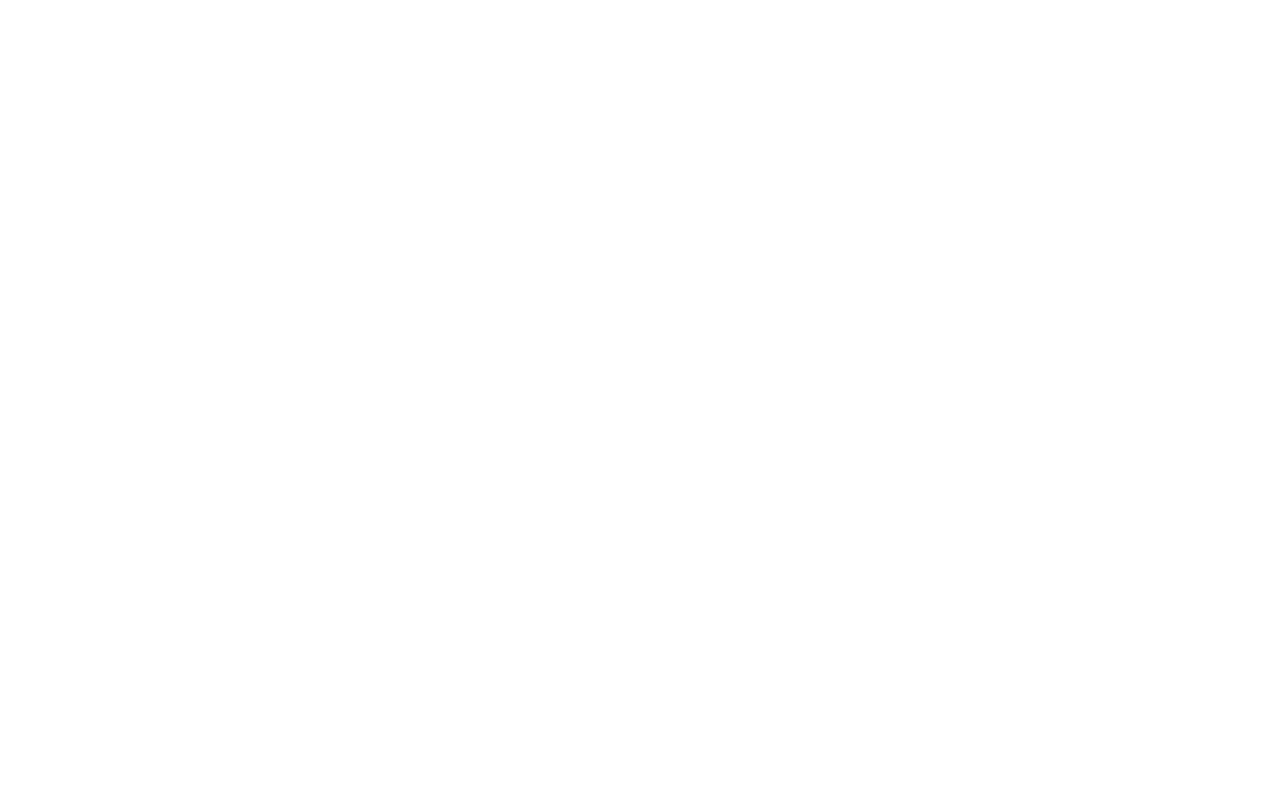
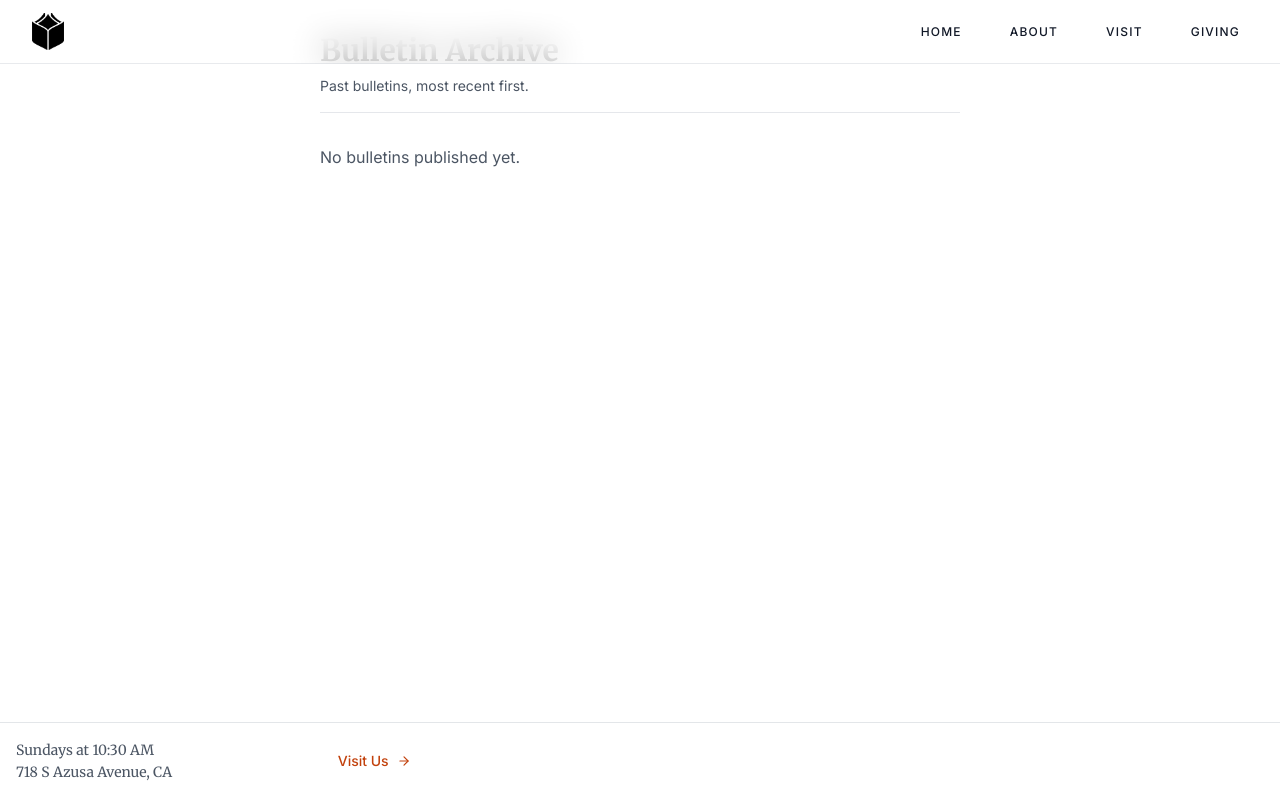
Before and after one commit to PraiseChurch/web, a Next.js app: page /bulletin/archive in a window 1280 px wide. Before the commit this address had no page. Built offline with nearby package versions, Linux system fonts and the light colour scheme.

Commit message:
feat(bulletin): add /bulletin/archive route

```diff
--- /dev/null
+++ b/src/app/bulletin/archive/page.tsx
@@ -0,0 +1,56 @@
+import React from "react";
+import Link from "next/link";
+import type { Metadata } from "next";
+import { listPublished } from "../_data/bulletins";
+import { buildSlug } from "../_data/slug";
+import { formatBulletinDate } from "../_view/format";
+
+export const metadata: Metadata = {
+  title: "Bulletin Archive | Praise Church West Covina",
+  description: "Past weekly bulletins from Praise Church West Covina.",
+};
+
+export default function BulletinArchivePage() {
+  const bulletins = listPublished();
+  return (
+    <main className="max-w-2xl mx-auto px-4 py-8">
+      <header className="border-b border-gray-200 pb-4">
+        <h1 className="text-3xl font-serif font-bold text-black">
+          Bulletin Archive
+        </h1>
+        <p className="mt-2 text-sm text-gray-600 font-sans">
+          Past bulletins, most recent first.
+        </p>
+      </header>
+      {bulletins.length === 0 ? (
+        <p className="mt-8 text-gray-600 font-sans">
+          No bulletins published yet.
+        </p>
+      ) : (
+        <ul className="mt-6 divide-y divide-gray-200">
+          {bulletins.map((b) => {
+            const slug = buildSlug(b.date, b.sermon.title);
+            return (
+              <li key={b.date} className="py-4">
+                <Link
+                  href={`/bulletin/${slug}`}
+                  className="block hover:text-slide-orange transition"
+                >
+                  <p className="text-xs font-sans uppercase tracking-widest text-slide-orange">
+                    {formatBulletinDate(b.date)}
+                  </p>
+                  <p className="mt-1 font-serif font-bold text-black">
+                    {b.sermon.title}
+                  </p>
+                  <p className="text-sm italic text-gray-600 font-sans">
+                    {b.sermon.scriptureReference}
+                  </p>
+                </Link>
+              </li>
+            );
+          })}
+        </ul>
+      )}
+    </main>
+  );
+}
```
